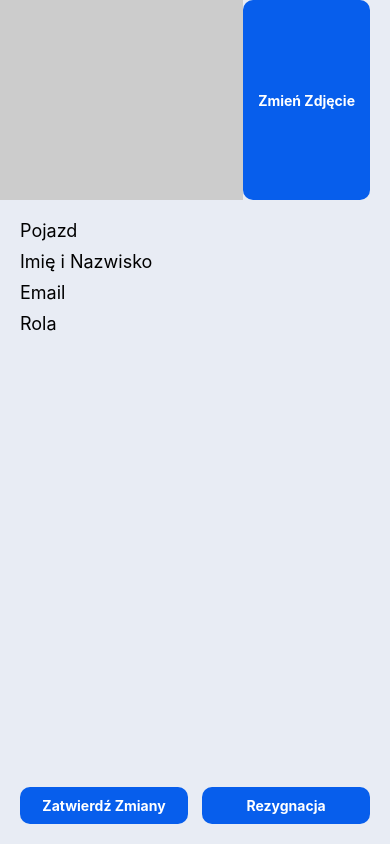
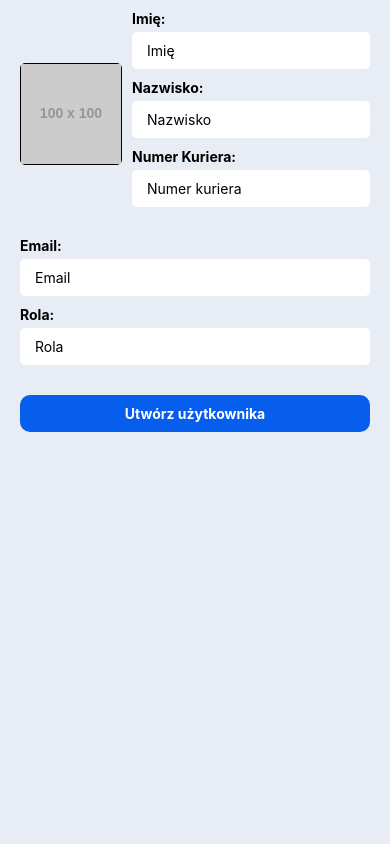
Before and after one commit to Kykaneek/RouteMail, a React Native app in the folder FrontEnd/: screen /UserAddScreen in a window 390 px wide. Built offline with nearby package versions, Linux system fonts and the light colour scheme.

Commit message:
#15
KGDPMK-54 | Nowy User

```diff
--- a/FrontEnd/src/components/AppComponents/UserAdminComponents/UserAddComponent.tsx
+++ b/FrontEnd/src/components/AppComponents/UserAdminComponents/UserAddComponent.tsx
@@ -1,4 +1,4 @@
-import React, { useState } from 'react';
+import React, { useState, useEffect } from 'react';
 import {
   StyleSheet,
   SafeAreaView,
@@ -6,108 +6,163 @@ import {
   Text,
   TouchableOpacity,
   TextInput,
+  Image,
+  Alert
 } from 'react-native';
-import { KeyboardAwareScrollView } from 'react-native-keyboard-aware-scroll-view';
 
-export const UserAddComponent = ({ navigation }: { navigation: any }) => {
-  const [form, setForm] = useState({
-    email: '',
-    password: '',
+
+export const UserAddComponent = ({ navigation, route }: { navigation: any, route: any }) => {
+  const [userData, setUserData] = useState<any>({
+    Name: '',
+    SurName: '',
+    CourierNumber: '',
+    Email: '',
+    Role: ''
   });
 
-  const handleSignIn = () => {
-    // dodanie logiki odpowiedzialnej za wysyłanie danych do serwera
-    console.log('Sign in', form);
+  useEffect(() => {
+    if (route && route.params && route.params.userData) {
+      setUserData(route.params.userData);
+    }
+  }, [route]);
+
+  const createUser = () => {
+    fetch('http://192.168.1.130:8800/users', {
+      method: 'POST',
+      headers: {
+        'Content-Type': 'application/json'
+      },
+      body: JSON.stringify(userData)
+    })
+    .then(response => {
+      if (response.ok) {
+        Alert.alert('Użytkownik został dodany!');
+        navigation.navigate('UserMainListScreen');
+      } else {
+        throw new Error('Błąd podczas tworzenia użytkownika');
+      }
+    })
+    .catch(error => {
+      console.error(error);
+      Alert.alert('Wystąpił błąd podczas tworzenia użytkownika');
+    });
   };
 
-  const handleSignUp = () => {
-    // dodanie logiki nawigacyjnej związanej z ekranem rejestracji
-    console.log('Sign up');
+  const handleInputChange = (key: string, value: string) => {
+    setUserData({ ...userData, [key]: value });
   };
 
   return (
     <SafeAreaView style={{ flex: 1, backgroundColor: '#e8ecf4' }}>
       <View style={styles.container}>
-        {/* Empty Space for Image with Button */}
-        <View style={styles.topImageContainer}>
-          <View style={styles.topImage} />
-          <TouchableOpacity style={styles.changePhotoButton}>
-            <Text style={styles.changePhotoButtonText}>Zmień Zdjęcie</Text>
-          </TouchableOpacity>
+        {/* Top Photo Frame and Text Fields */}
+        <View style={styles.topContainer}>
+          <View style={styles.photoFrame}>
+            <Image source={{ uri: 'https://via.placeholder.com/100' }} style={styles.photo} />
+          </View>
+          <View style={styles.textFields}>
+            <Text style={styles.label}>Imię:</Text>
+            <TextInput
+              style={styles.value}
+              placeholder="Imię"
+              value={userData.Name}
+              onChangeText={(text) => handleInputChange('Name', text)}
+            />
+            <Text style={styles.label}>Nazwisko:</Text>
+            <TextInput
+              style={styles.value}
+              placeholder="Nazwisko"
+              value={userData.SurName}
+              onChangeText={(text) => handleInputChange('SurName', text)}
+            />
+            <Text style={styles.label}>Numer Kuriera:</Text>
+            <TextInput
+              style={styles.value}
+              placeholder="Numer kuriera"
+              value={userData.CourierNumber}
+              onChangeText={(text) => handleInputChange('CourierNumber', text)}
+            />
+          </View>
         </View>
 
-        {/* Vertical Stack of Names */}
-        <View style={styles.namesContainer}>
-          <Text style={styles.name}>Pojazd</Text>
-          <Text style={styles.name}>Imię i Nazwisko</Text>
-          <Text style={styles.name}>Email</Text>
-          <Text style={styles.name}>Rola</Text>
+        {/* Middle Text Fields */}
+        <View style={styles.middleContainer}>
+          <Text style={styles.label}>Email:</Text>
+          <TextInput
+            style={styles.value}
+            placeholder="Email"
+            value={userData.Email}
+            onChangeText={(text) => handleInputChange('Email', text)}
+          />
+          <Text style={styles.label}>Rola:</Text>
+          <TextInput
+            style={styles.value}
+            placeholder="Rola"
+            value={userData.Role}
+            onChangeText={(text) => handleInputChange('Role', text)}
+          />
         </View>
 
         {/* Bottom Buttons */}
-        <View style={styles.bottomButtons}>
-          <TouchableOpacity style={styles.bottomButton}>
-            <Text style={styles.bottomButtonText}>Zatwierdź Zmiany</Text>
-          </TouchableOpacity>
-          <TouchableOpacity style={styles.bottomButton}>
-            <Text style={styles.bottomButtonText}>Rezygnacja</Text>
+        <View style={styles.bottomContainer}>
+          <TouchableOpacity style={styles.bottomButton} onPress={createUser}>
+            <Text style={styles.bottomButtonText}>Utwórz użytkownika</Text>
           </TouchableOpacity>
         </View>
       </View>
     </SafeAreaView>
   );
-}
+};
+
 
 const styles = StyleSheet.create({
   container: {
     flex: 1,
   },
-  topImageContainer: {
-    width: '100%',
-    marginBottom: 20,
-    paddingRight: 20,
+  topContainer: {
     flexDirection: 'row',
-    justifyContent: 'space-between',
+    alignItems: 'center',
+    paddingHorizontal: 20,
+    marginTop: 10,
   },
-  topImage: {
+  photoFrame: {
+    borderWidth: 1,
+    borderColor: '#000',
+    borderRadius: 5,
+    marginRight: 10,
+  },
+  photo: {
+    width: 100,
+    height: 100,
+    resizeMode: 'cover',
+  },
+  textFields: {
     flex: 1,
-    height: 200, // dostosuj wysokość według potrzeb
-    backgroundColor: '#ccc', // kolor zastępczy pustej przestrzeni
   },
-  changePhotoButton: {
-    backgroundColor: '#075eec',
-    height: 200, // taka sama wysokość jak ramka na zdjęcie
-    paddingVertical: 8,
+  label: {
+    fontWeight: 'bold',
+    marginBottom: 5,
+  },
+  value: {
+    backgroundColor: '#fff',
+    borderRadius: 5,
+    paddingVertical: 10,
     paddingHorizontal: 15,
-    borderRadius: 10,
-    justifyContent: 'center',
-  },
-  changePhotoButtonText: {
-    color: '#fff',
-    fontWeight: 'bold',
-    fontSize: 14,
-    textAlign: 'center', // wyśrodkuj tekst w poziomie
-  },
-  namesContainer: {
-    paddingHorizontal: 20,
-  },
-  name: {
-    fontSize: 18,
     marginBottom: 10,
   },
-  bottomButtons: {
-    flexDirection: 'row',
-    justifyContent: 'space-between',
+  middleContainer: {
     paddingHorizontal: 20,
-    marginTop: 'auto', // pchnięcie w dół
-    marginBottom: 20,
+    marginTop: 20,
+  },
+  bottomContainer: {
+    paddingHorizontal: 20,
+    marginTop: 20,
   },
   bottomButton: {
     backgroundColor: '#075eec',
     paddingVertical: 10,
-    paddingHorizontal: 20,
     borderRadius: 10,
-    width: '48%', // dostosuj szerokość według potrzeb
+    marginBottom: 10,
   },
   bottomButtonText: {
     color: '#fff',
--- a/FrontEnd/src/components/AppComponents/UserAdminComponents/UserEditComponent.tsx
+++ b/FrontEnd/src/components/AppComponents/UserAdminComponents/UserEditComponent.tsx
@@ -13,7 +13,6 @@ import {
 
 export const UserEditComponent = ({ navigation, route }: { navigation: any, route: any }) => {
   const [userData, setUserData] = useState<any>({});
-  const [refresh, setRefresh] = useState<boolean>(false);
 
   useEffect(() => {
     if (route && route.params) {
@@ -34,8 +33,7 @@ export const UserEditComponent = ({ navigation, route }: { navigation: any, rout
       if (response.ok) {
         Alert.alert('Dane użytkownika zostały zaktualizowane!');
         console.log('Test pomyślnie zdany');
-        navigation.navigate('UserPropertiesScreen');
-        setRefresh(!refresh); // Odśwież komponent
+        navigation.navigate('UserPropertiesScreen', { refresh: true }); // Przekazanie flagi odświeżenia
       } else {
         throw new Error('Błąd podczas aktualizacji danych użytkownika');
       }
@@ -179,3 +177,5 @@ const styles = StyleSheet.create({
     textAlign: 'center',
   },
 });
+
+export default UserEditComponent;
--- a/FrontEnd/src/components/AppComponents/UserAdminComponents/UserMainListComponent.tsx
+++ b/FrontEnd/src/components/AppComponents/UserAdminComponents/UserMainListComponent.tsx
@@ -8,6 +8,7 @@ import {
   TextInput,
   Image,
 } from 'react-native';
+import { useFocusEffect } from '@react-navigation/native'; // Import hooka useFocusEffect
 import { KeyboardAwareScrollView } from 'react-native-keyboard-aware-scroll-view';
 
 export const UserMainListComponent = ({ navigation }: { navigation: any }) => {
@@ -16,6 +17,13 @@ export const UserMainListComponent = ({ navigation }: { navigation: any }) => {
   useEffect(() => {
     fetchUsers();
   }, []);
+
+  // Wywołaj funkcję fetchUsers za każdym razem, gdy ekran uzyska fokus nawigacji
+  useFocusEffect(
+    React.useCallback(() => {
+      fetchUsers();
+    }, [])
+  );
 
   const fetchUsers = () => {
     // Pobranie danych użytkowników z backendu
--- a/FrontEnd/src/components/AppComponents/UserAdminComponents/UserPropertiesComponent.tsx
+++ b/FrontEnd/src/components/AppComponents/UserAdminComponents/UserPropertiesComponent.tsx
@@ -1,15 +1,26 @@
 import React, { useState, useEffect } from 'react';
 import { StyleSheet, SafeAreaView, View, Text, TouchableOpacity, TextInput, Image, Alert } from 'react-native';
-
+import { useFocusEffect } from '@react-navigation/native'; // Import hooka useFocusEffect
 
 const UserPropertiesComponent = ({ navigation, route }: { navigation: any, route: any }) => {
   const [userData, setUserData] = useState<any>({});
 
   useEffect(() => {
+    fetchUserData();
+  }, []);
+
+  // Wywołaj funkcję fetchUserData za każdym razem, gdy ekran uzyska fokus nawigacji
+  useFocusEffect(
+    React.useCallback(() => {
+      fetchUserData();
+    }, [])
+  );
+
+  const fetchUserData = () => {
     // Pobieranie danych użytkownika z parametrów nawigacji
     const { userData } = route.params;
     setUserData(userData);
-  }, []);
+  };
 
   const EditUser = () => {
     navigation.navigate('UserEditScreen', { userData: userData });
@@ -18,7 +29,6 @@ const UserPropertiesComponent = ({ navigation, route }: { navigation: any, route
   const BackToPage = () => {
     navigation.navigate('UserMainListScreen');
   };
-
 
   const RemoveUser = () => {
     Alert.alert(
@@ -54,6 +64,10 @@ const UserPropertiesComponent = ({ navigation, route }: { navigation: any, route
     );
   };
 
+  // Użyj hooka useEffect do odświeżenia danych użytkownika po edycji
+  useEffect(() => {
+    fetchUserData();
+  }, [userData]); // Odśwież, gdy zmienia się wartość userData
 
   return (
     <SafeAreaView style={{ flex: 1, backgroundColor: '#e8ecf4' }}>
@@ -130,6 +144,7 @@ const UserPropertiesComponent = ({ navigation, route }: { navigation: any, route
           <TouchableOpacity style={styles.bottomButton} onPress={RemoveUser}>
             <Text style={styles.bottomButtonText}>Usuń użytkownika</Text>
           </TouchableOpacity>
+          {/* Użyj funkcji EditUser do nawigacji do ekranu edycji użytkownika */}
           <TouchableOpacity style={styles.bottomButton} onPress={EditUser}>
             <Text style={styles.bottomButtonText}>Modyfikuj użytkownika</Text>
           </TouchableOpacity>
```
